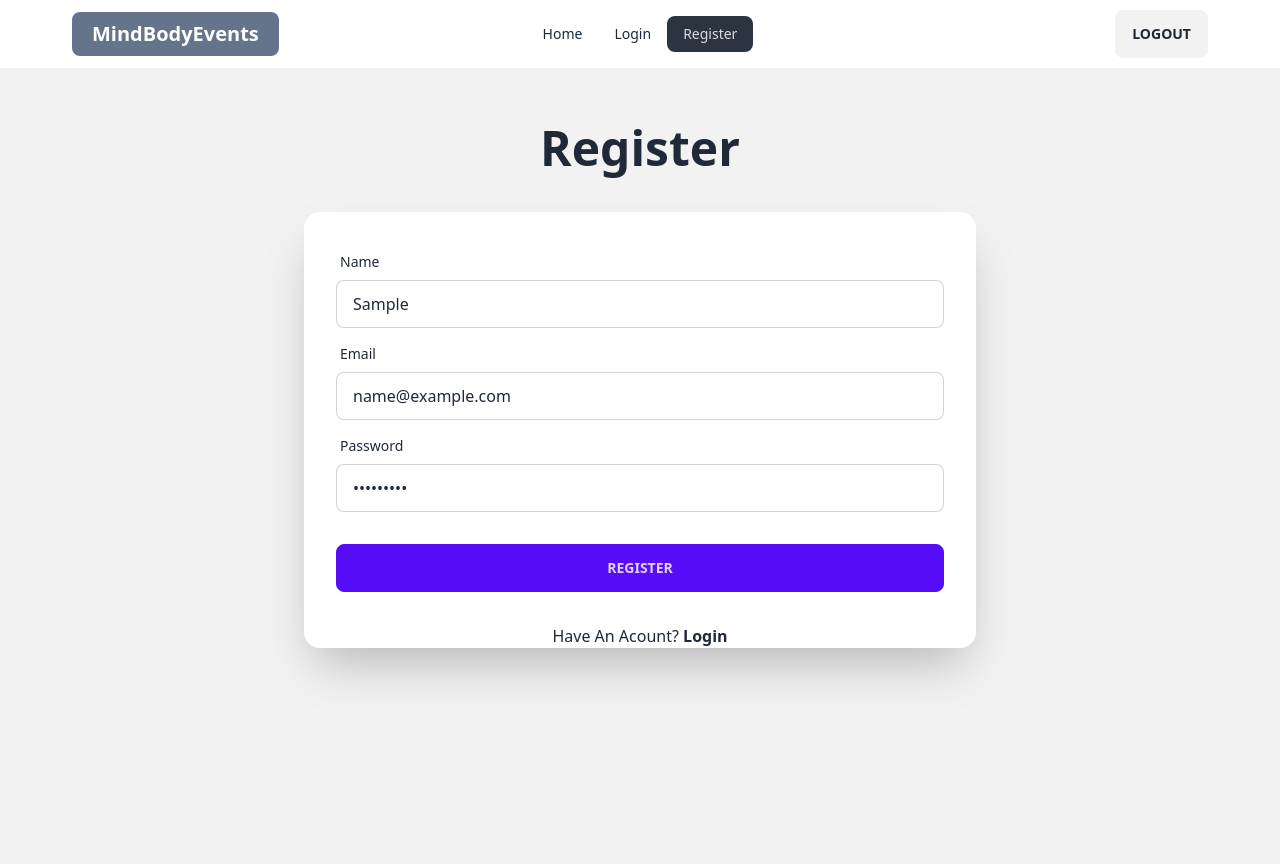
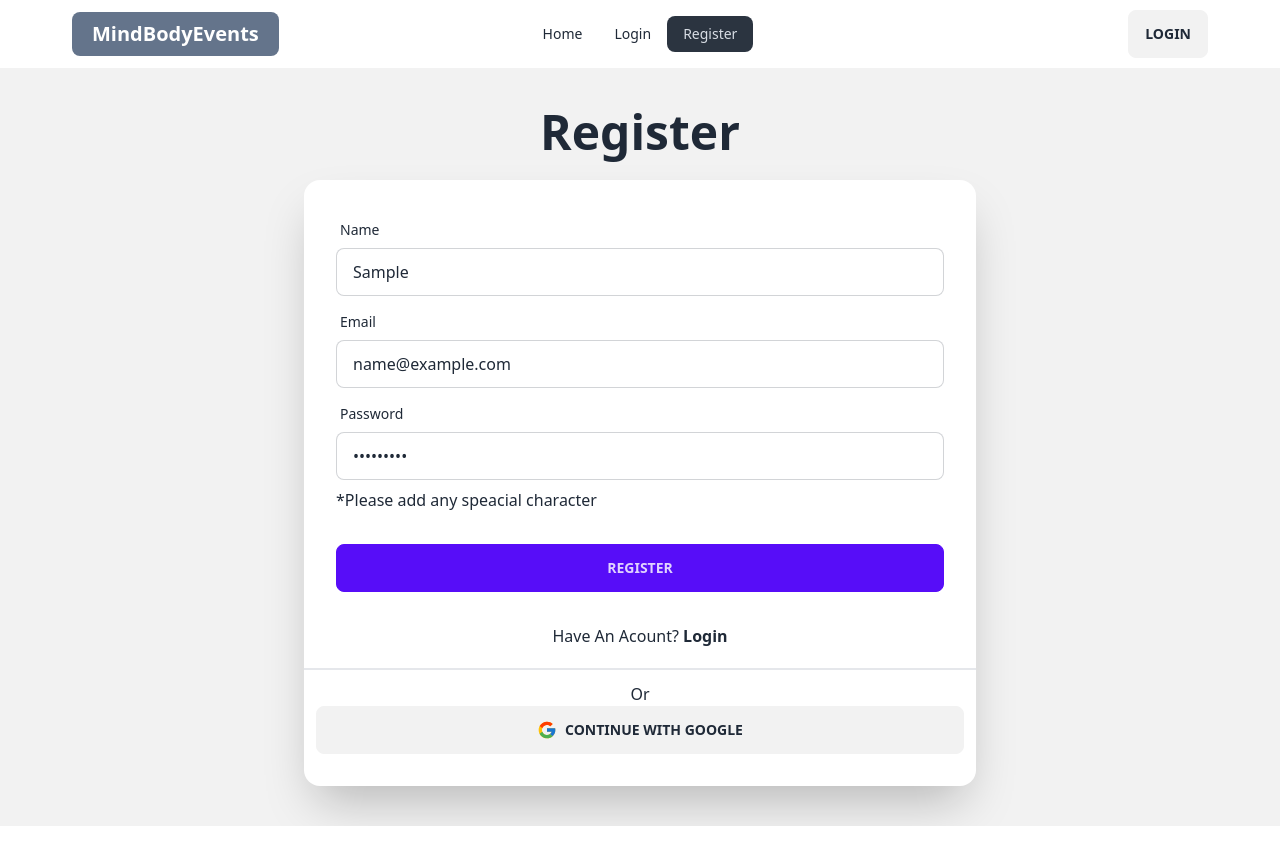
Before and after one commit to tazbir01/mind-body-events, a React (Vite) app: page /register in a window 1280 px wide. Both pictures are taken after typing "Sample", "name@example.com", "Sample123" into the empty fields and a click on the button "REGISTER". Shown: the top 864 px of the page. After the commit the page ends 826 px from the top, so only its background shows below. Built offline with nearby package versions, Linux system fonts and the light colour scheme; no server answers.

Commit message:
added log in with google

```diff
--- a/src/Pages/Login/Login.jsx
+++ b/src/Pages/Login/Login.jsx
@@ -1,19 +1,33 @@
-import { useContext } from "react";
+import { useContext, useState } from "react";
 import Navbar from "../Shared/Navbar/Navbar";
 import { authContext } from "../../Provider/AuthProvder";
 import { Link, useLocation, useNavigate } from "react-router-dom";
+import { FcGoogle } from "react-icons/fc";
 
 const Login = () => {
-    const {logInUser} = useContext(authContext)
+    const { logInUser, logInWithGoogle } = useContext(authContext)
     const location = useLocation()
     console.log(location)
     const navigate = useNavigate()
+    const [errorMessage, setErrorMessage] = useState('')
 
-    const handleLoginForm = e =>{
+    const handleGoogleLogIn =()=>{
+        logInWithGoogle()
+        .then(result => {
+            console.log(result.message)
+        })
+        .catch(error => {
+            console.log(error.message)
+        })
+    }
+
+    const handleLoginForm = e => {
         e.preventDefault()
         const email = e.target.email.value
         const password = e.target.password.value
         console.log(email, password)
+
+        setErrorMessage('')
 
         logInUser(email, password)
             .then(result => {
@@ -22,17 +36,18 @@ const Login = () => {
             })
             .catch(error => {
                 console.log(error.message)
+                setErrorMessage(error.message)
             })
     }
     return (
         <div>
             <Navbar></Navbar>
-            <div className=" min-h-screen bg-base-200">
+            <div className=" min-h-screen flex flex-col bg-base-200 ">
                 <div className=" flex-col ">
                     <div className="text-center">
                         <h1 className="text-5xl font-bold pt-14 mb-10">Login now!</h1>
                     </div>
-                    <div className="md:card flex-shrink-0 md:max-w-2xl mx-auto md:shadow-2xl bg-base-100">
+                    <div className="md:card flex-shrink-0 md:max-w-2xl mx-auto md:shadow-2xl bg-base-100 mb-10">
                         <form onSubmit={handleLoginForm} className="card-body">
                             <div className="form-control">
                                 <label className="label">
@@ -45,15 +60,19 @@ const Login = () => {
                                     <span className="label-text">Password</span>
                                 </label>
                                 <input type="password" name="password" placeholder="password" className="input input-bordered" required />
-                                <label className="label">
-                                    <a href="#" className="label-text-alt link link-hover">Forgot password?</a>
-                                </label>
                             </div>
+                            {
+                                errorMessage && <p>*{errorMessage}</p>
+                            }
                             <div className="form-control mt-6">
                                 <button className="btn btn-primary">Login</button>
                             </div>
                         </form>
                         <p className="text-center font-medium">Don&#39;t Have An Acount? <Link className="font-bold" to="/register">Register</Link></p>
+                        <div className="border-t-2 p-3 my-5">
+                            <p className="text-center">Or</p>
+                            <button onClick={handleGoogleLogIn} className="btn w-full"><FcGoogle className="text-xl"></FcGoogle>Continue With Google</button>
+                        </div>
                     </div>
                 </div>
             </div>
--- a/src/Pages/Register/Register.jsx
+++ b/src/Pages/Register/Register.jsx
@@ -1,15 +1,42 @@
-import { useContext } from "react";
+import { useContext, useState } from "react";
 import Navbar from "../Shared/Navbar/Navbar";
 import { authContext } from "../../Provider/AuthProvder";
 import { Link } from "react-router-dom";
+import { FcGoogle } from "react-icons/fc";
 
 const Register = () => {
-    const {creatUser} = useContext(authContext)
+    const [errorMessage, setErrorMessage] = useState('')
+    const { creatUser, logInWithGoogle } = useContext(authContext)
+
+
+    const handleGoogleLogIn = () =>{
+        logInWithGoogle()
+        .then(result => {
+            console.log(result.message)
+        })
+        .catch(error => {
+            console.log(error.message)
+        })
+    }
+
     const handleRegisterForm = (e) => {
         e.preventDefault()
         const email = e.target.email.value
         const password = e.target.password.value
         console.log(email, password)
+
+        setErrorMessage('')
+
+        if (password.length < 6) {
+            setErrorMessage("Please give 6 character password or more.")
+            return;
+        }else if (! /[A-Z]/.test(password)){
+            setErrorMessage("Please add any upperchase character")
+            return;
+        }else if (! /[!@#$%^&*()_+{}[\]:;<>,.?~\\/-]/.test(password)){
+            setErrorMessage("Please add any speacial character")
+            return;
+        }
 
         creatUser(email, password)
             .then(result => {
@@ -19,15 +46,16 @@ const Register = () => {
                 console.log(error.message)
             })
     }
+
     return (
         <div>
             <Navbar></Navbar>
-            <div className=" min-h-screen bg-base-200">
+            <div className="flex flex-col bg-base-200">
                 <div className=" flex-col ">
                     <div className="text-center">
-                        <h1 className="text-5xl font-bold pt-14 mb-10">Register</h1>
+                        <h1 className="text-5xl font-bold pt-10 mb-6">Register</h1>
                     </div>
-                    <div className="md:card flex-shrink-0 md:max-w-2xl mx-auto md:shadow-2xl bg-base-100">
+                    <div className="md:card flex-shrink-0 md:max-w-2xl mx-auto md:shadow-2xl bg-base-100 mb-10">
                         <form onSubmit={handleRegisterForm} className="card-body">
                             <div className="form-control">
                                 <label className="label">
@@ -47,11 +75,18 @@ const Register = () => {
                                 </label>
                                 <input type="password" name="password" placeholder="password" className="input input-bordered" required />
                             </div>
+                            {
+                                errorMessage && <p>*{errorMessage}</p>
+                            }
                             <div className="form-control mt-6">
                                 <button className="btn btn-primary">Register</button>
                             </div>
                         </form>
                         <p className="font-medium text-center">Have An Acount? <Link className="font-bold" to="/login">Login</Link></p>
+                        <div className="border-t-2 p-3 my-5">
+                            <p className="text-center">Or</p>
+                            <button onClick={handleGoogleLogIn} className="btn w-full"><FcGoogle className="text-xl"></FcGoogle>Continue With Google</button>
+                        </div>
                     </div>
                 </div>
             </div>
--- a/src/Pages/Shared/Navbar/Navbar.jsx
+++ b/src/Pages/Shared/Navbar/Navbar.jsx
@@ -1,10 +1,10 @@
 import { useContext } from "react";
-import { NavLink } from "react-router-dom";
+import { Link, NavLink } from "react-router-dom";
 import { authContext } from "../../../Provider/AuthProvder";
 
 
 const Navbar = () => {
-    const {userLogOut} = useContext(authContext)
+    const {user, userLogOut} = useContext(authContext)
 
     const links = <>
         <li><NavLink to="/">Home</NavLink></li>
@@ -36,7 +36,12 @@ const Navbar = () => {
                 </ul>
             </div>
             <div className="navbar-end">
-                <a onClick={handleLogOut} className="btn">Logout</a>
+                {
+                    user
+                    ?  <a onClick={handleLogOut} className="btn">Logout</a>
+                    : <Link className="btn" to="/login">Login</Link>
+                }
+
             </div>
         </div>
     );
--- a/src/Provider/AuthProvder.jsx
+++ b/src/Provider/AuthProvder.jsx
@@ -1,35 +1,42 @@
-import { createUserWithEmailAndPassword, onAuthStateChanged, signInWithEmailAndPassword, signOut } from "firebase/auth";
+import { GoogleAuthProvider, createUserWithEmailAndPassword, onAuthStateChanged, signInWithEmailAndPassword, signInWithPopup, signOut } from "firebase/auth";
 import { createContext, useEffect, useState } from "react";
 import auth from "../firebase/firebase.config";
 
 export const authContext = createContext(null)
 
-const AuthProvder = ({children}) => {
+const AuthProvder = ({ children }) => {
     const [user, setUser] = useState([])
+    const googleProvider = new GoogleAuthProvider()
 
     const creatUser = (email, password) => {
         return createUserWithEmailAndPassword(auth, email, password)
     }
 
     useEffect(() => {
-        const unSubscribe = onAuthStateChanged(auth, (user)=> {
+        const unSubscribe = onAuthStateChanged(auth, (user) => {
             console.log('user in the state changed', user)
             setUser(user)
         })
         return () => {
             unSubscribe()
         }
-    },[])
+    }, [])
 
     const logInUser = (email, password) => {
-        return signInWithEmailAndPassword(auth, email,password)
+        return signInWithEmailAndPassword(auth, email, password)
     }
 
-    const userLogOut = () =>{
+    const logInWithGoogle = () => {
+        return signInWithPopup(auth, googleProvider)
+    }
+
+    const userLogOut = () => {
         return signOut(auth)
     }
 
-    const authInfo = {user, creatUser, logInUser, userLogOut}
+
+
+    const authInfo = { user, creatUser, logInUser, userLogOut, logInWithGoogle }
 
     return (
         <authContext.Provider value={authInfo}>
```
Lines whose indentation alone changed are shown as unchanged.
